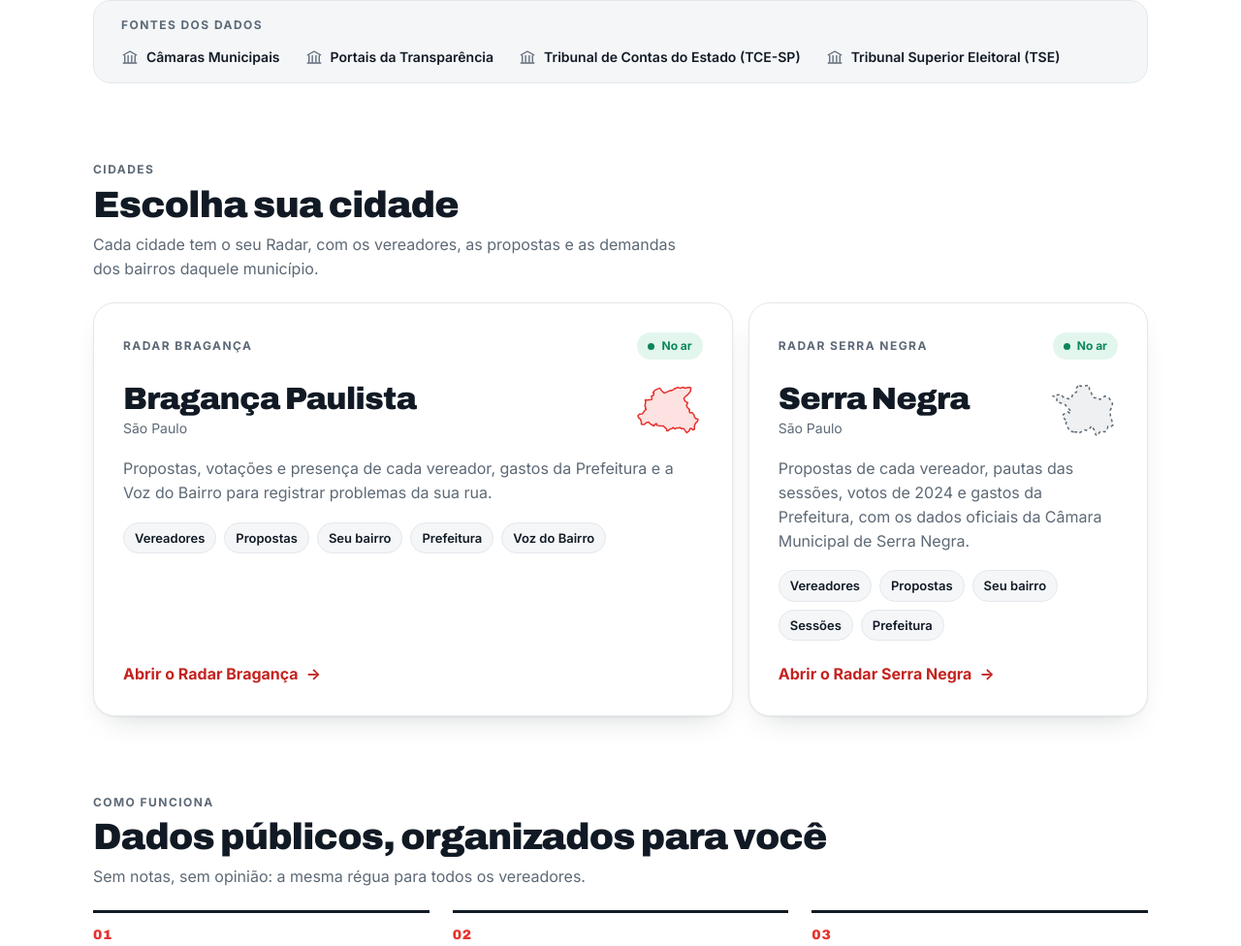
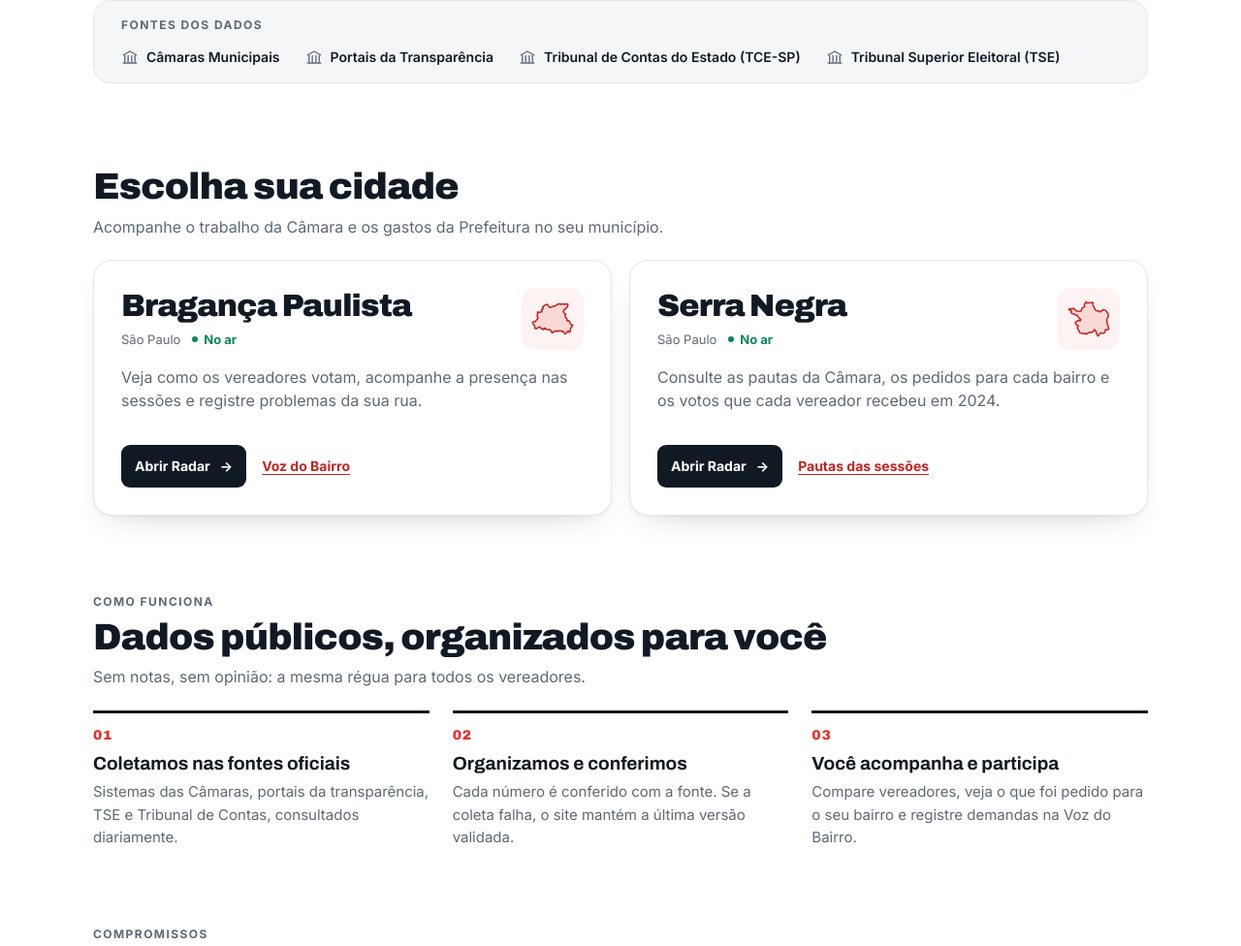
Before and after one commit to jacksonbp/jacksonbp.github.io, a plain HTML site: page index.html in a window 1280 px wide. Shown: the part 764-1740 px from the top of the page at 97% size. Drawn offline with Linux system fonts and the light colour scheme; a script that the page names is missing.

Commit message:
Equilibra os cartões de Bragança e Serra Negra no portal

```diff
--- a/index.html
+++ b/index.html
@@ -196,38 +196,49 @@
     section.block { padding-top: clamp(48px, 7vw, 80px); scroll-margin-top: 76px; }
     h2 { margin: 6px 0 8px; font: 900 clamp(26px, 4.5vw, 38px)/1.08 var(--display); letter-spacing: -.02em; }
     .sub { margin: 0 0 22px; color: var(--mute); max-width: 60ch; }
-    .cities { display: grid; grid-template-columns: minmax(0, 1.6fr) minmax(0, 1fr); gap: 16px; margin: 0; padding: 0; list-style: none; }
+    .cities { display: grid; grid-template-columns: repeat(2, minmax(0, 1fr)); gap: 18px; margin: 0; padding: 0; list-style: none; }
     .city {
-      display: flex; flex-direction: column; height: 100%;
-      background: var(--card); border: 1px solid var(--hair); border-radius: 22px;
-      padding: clamp(20px, 3vw, 30px); text-decoration: none; color: var(--ink);
-      box-shadow: var(--shadow); transition: transform .15s ease, border-color .15s ease;
+      position: relative; display: flex; flex-direction: column; min-width: 0;
+      padding: clamp(18px, 2.6vw, 28px); color: var(--ink);
+      background: var(--card); border: 1px solid var(--hair); border-radius: 20px;
+      box-shadow: var(--shadow);
     }
-    a.city:hover { transform: translateY(-2px); border-color: var(--red); }
-    .city-head { display: flex; align-items: center; justify-content: space-between; gap: 12px; }
-    .badge { display: inline-flex; align-items: center; gap: 7px; font-size: 12px; font-weight: 700; padding: 5px 11px; border-radius: 999px; white-space: nowrap; }
-    .badge.on { background: var(--ok-t); color: var(--ok); }
-    .badge.on i { width: 7px; height: 7px; border-radius: 50%; background: currentColor; }
-    .badge.soon { background: var(--paper); color: var(--mute); border: 1px solid var(--hair); }
-    .city-title { display: flex; align-items: center; justify-content: space-between; gap: 16px; margin-top: 16px; }
-    .city h3 { margin: 0 0 2px; font: 900 clamp(24px, 3.4vw, 32px)/1.1 var(--display); letter-spacing: -.02em; }
-    .shape { width: 72px; height: 72px; flex: none; }
+    .city-head { display: flex; align-items: center; justify-content: space-between; gap: 14px; }
+    .city h3 { margin: 0; font: 900 clamp(24px, 3vw, 32px)/1.1 var(--display); letter-spacing: -.025em; }
+    .city-meta { display: flex; flex-wrap: wrap; align-items: center; gap: 6px 12px; margin: 7px 0 0; font-size: 13px; color: var(--mute); }
+    .city-status { display: inline-flex; align-items: center; gap: 6px; color: var(--ok); font-weight: 700; }
+    .city-status::before { content: ""; width: 6px; height: 6px; border-radius: 50%; background: currentColor; }
+    .shape {
+      width: clamp(48px, 5vw, 64px); aspect-ratio: 1; flex: none; padding: 8px;
+      background: color-mix(in srgb, var(--red) 6%, var(--card)); border-radius: 14px;
+    }
     .shape svg { width: 100%; height: 100%; display: block; overflow: visible; }
-    .shape path { stroke-width: 1.5; vector-effect: non-scaling-stroke; stroke-linejoin: round; }
-    .shape.bp path { fill: rgba(229,50,45,.14); stroke: var(--red); }
-    .shape.sn path { fill: rgba(93,105,118,.10); stroke: var(--mute); stroke-dasharray: 3 3; }
-    .stats { display: flex; flex-wrap: wrap; align-items: baseline; gap: 6px 18px; margin: 16px 0 0; padding-top: 14px; border-top: 1px solid var(--hair); font-size: 14px; color: var(--mute); }
+    .shape path { fill: rgba(229,50,45,.14); stroke: var(--red-ink); stroke-width: 1.5; vector-effect: non-scaling-stroke; stroke-linejoin: round; }
+    .city .desc { margin: 16px 0 0; color: var(--mute); line-height: 1.5; }
+    .stats {
+      display: flex; align-items: center; flex-wrap: wrap; gap: 8px 22px;
+      margin: 18px 0 0; padding: 14px 0; border-block: 1px solid var(--hair);
+      color: var(--mute); font-size: 13px; line-height: 1.35;
+    }
     .stats[hidden] { display: none; }
-    .stats b { color: var(--ink); font: 900 19px/1 var(--display); letter-spacing: -.01em; margin-right: 4px; }
-    .city .uf { margin: 0; color: var(--mute); font-size: 14px; }
-    .city p.desc { margin: 12px 0 0; color: var(--mute); }
-    .tags { display: flex; flex-wrap: wrap; gap: 8px; margin: 18px 0 0; padding: 0; list-style: none; }
-    .tags li { font-size: 13px; font-weight: 600; background: var(--soft); border: 1px solid var(--hair); border-radius: 999px; padding: 5px 11px; }
-    .go { margin-top: auto; padding-top: 22px; display: inline-flex; align-items: center; gap: 8px; font-weight: 700; color: var(--red-ink); }
-    .go span { transition: transform .15s ease; }
-    a.city:hover .go span { transform: translateX(3px); }
-    .city.muted { background: var(--soft); box-shadow: none; border: 1.5px dashed color-mix(in srgb, var(--mute) 40%, transparent); }
-    .city.muted .go { color: var(--mute); }
+    .stats b { display: block; color: var(--ink); font: 900 25px/1.15 var(--display); letter-spacing: -.025em; font-variant-numeric: tabular-nums; }
+    .stats time { font-size: 12px; }
+    .city-actions { display: flex; flex-wrap: wrap; align-items: center; gap: 2px 16px; margin-top: auto; padding-top: 16px; }
+    .city-open, .city-shortcut { display: inline-flex; align-items: center; min-height: 44px; font-size: 14px; font-weight: 700; }
+    .city-open { gap: 10px; padding: 8px 14px; color: var(--paper); background: var(--ink); border-radius: 9px; text-decoration: none; }
+    .city-open::after { content: ""; position: absolute; inset: 0; border-radius: 20px; }
+    .city-shortcut { position: relative; color: var(--red-ink); text-underline-offset: 3px; }
+    .city:focus-within { border-color: var(--red-ink); }
+    @media (hover: hover) {
+      .city:hover { border-color: color-mix(in srgb, var(--red-ink) 55%, var(--hair)); }
+      .city-open:hover { background: var(--red-ink); }
+    }
+    @media (min-width: 761px) {
+      @supports (grid-template-rows: subgrid) {
+        .city { display: grid; grid-row: span 4; grid-template-rows: subgrid; row-gap: 0; }
+        .city-actions { grid-row: 4; }
+      }
+    }
 
     /* como funciona */
     .steps { display: grid; grid-template-columns: repeat(3, minmax(0, 1fr)); gap: 16px 24px; margin: 0; padding: 0; list-style: none; counter-reset: s; }
@@ -364,47 +375,38 @@
     </section>
 
     <section class="block" id="cidades" aria-labelledby="cidades-t">
-      <p class="eyebrow">Cidades</p>
       <h2 id="cidades-t">Escolha sua cidade</h2>
-      <p class="sub">Cada cidade tem o seu Radar, com os vereadores, as propostas e as demandas dos bairros daquele município.</p>
+      <p class="sub">Acompanhe o trabalho da Câmara e os gastos da Prefeitura no seu município.</p>
       <ul class="cities">
-        <li>
-          <a class="city" href="/braganca/" data-goatcounter-click="cidade-braganca-cartao" data-goatcounter-title="Bragança: cartão da cidade">
+        <li class="city">
           <div class="city-head">
-              <p class="eyebrow">Radar Bragança</p>
-              <span class="badge on"><i aria-hidden="true"></i>No ar</span>
+            <div>
+              <h3>Bragança Paulista</h3>
+              <p class="city-meta">São Paulo <span class="city-status">No ar</span></p>
             </div>
-            <div class="city-title">
-              <div><h3>Bragança Paulista</h3><p class="uf">São Paulo</p></div>
-              <span class="shape bp" data-mun="mun-bp" aria-hidden="true"></span>
+            <span class="shape" data-mun="mun-bp" aria-hidden="true"></span>
           </div>
-            <p class="desc">Propostas, votações e presença de cada vereador, gastos da Prefeitura e a Voz do Bairro para registrar problemas da sua rua.</p>
-            <!-- Números lidos do arquivo que o robô gera todo dia. Se a leitura falhar, continua escondido. -->
+          <p class="desc">Veja como os vereadores votam, acompanhe a presença nas sessões e registre problemas da sua rua.</p>
           <p class="stats" id="numeros-braganca" data-fonte="https://bragancaterraquerida.com.br/dados-inicio.js" hidden></p>
-            <ul class="tags" aria-label="O que tem no Radar Bragança">
-              <li>Vereadores</li><li>Propostas</li><li>Seu bairro</li><li>Prefeitura</li><li>Voz do Bairro</li>
-            </ul>
-            <span class="go">Abrir o Radar Bragança <span aria-hidden="true">→</span></span>
-          </a>
+          <div class="city-actions">
+            <a class="city-open" href="/braganca/" aria-label="Abrir Radar de Bragança" data-goatcounter-click="cidade-braganca-cartao" data-goatcounter-title="Bragança: cartão da cidade">Abrir Radar <span aria-hidden="true">→</span></a>
+            <a class="city-shortcut" href="https://bragancaterraquerida.com.br/demandas/">Voz do Bairro</a>
+          </div>
         </li>
-        <li>
-          <a class="city" href="/serranegra/" data-goatcounter-click="cidade-serranegra-cartao" data-goatcounter-title="Serra Negra: cartão da cidade">
+        <li class="city">
           <div class="city-head">
-              <p class="eyebrow">Radar Serra Negra</p>
-              <span class="badge on"><i aria-hidden="true"></i>No ar</span>
+            <div>
+              <h3>Serra Negra</h3>
+              <p class="city-meta">São Paulo <span class="city-status">No ar</span></p>
             </div>
-            <div class="city-title">
-              <div><h3>Serra Negra</h3><p class="uf">São Paulo</p></div>
-              <span class="shape sn" data-mun="mun-sn" aria-hidden="true"></span>
+            <span class="shape" data-mun="mun-sn" aria-hidden="true"></span>
           </div>
-            <p class="desc">Propostas de cada vereador, pautas das sessões, votos de 2024 e gastos da Prefeitura, com os dados oficiais da Câmara Municipal de Serra Negra.</p>
-            <!-- Números lidos do arquivo que o robô gera todo dia. Se a leitura falhar, continua escondido. -->
+          <p class="desc">Consulte as pautas da Câmara, os pedidos para cada bairro e os votos que cada vereador recebeu em 2024.</p>
           <p class="stats" id="numeros-serranegra" data-fonte="serranegra/dados-inicio.js" hidden></p>
-            <ul class="tags" aria-label="O que tem no Radar Serra Negra">
-              <li>Vereadores</li><li>Propostas</li><li>Seu bairro</li><li>Sessões</li><li>Prefeitura</li>
-            </ul>
-            <span class="go">Abrir o Radar Serra Negra <span aria-hidden="true">→</span></span>
-          </a>
+          <div class="city-actions">
+            <a class="city-open" href="/serranegra/" aria-label="Abrir Radar de Serra Negra" data-goatcounter-click="cidade-serranegra-cartao" data-goatcounter-title="Serra Negra: cartão da cidade">Abrir Radar <span aria-hidden="true">→</span></a>
+            <a class="city-shortcut" href="/serranegra/sessoes/">Pautas das sessões</a>
+          </div>
         </li>
       </ul>
     </section>
@@ -622,7 +624,7 @@
         if (!RB || typeof RB !== "object") return;
         var partes = [];
         if (Array.isArray(RB.v) && RB.v.length > 0) partes.push([RB.v.length, RB.v.length === 1 ? "vereador" : "vereadores"]);
-        if (typeof RB.totalPropostas === "number" && isFinite(RB.totalPropostas) && RB.totalPropostas > 0) partes.push([RB.totalPropostas, "propostas"]);
+        if (typeof RB.totalPropostas === "number" && isFinite(RB.totalPropostas) && RB.totalPropostas > 0) partes.push([RB.totalPropostas, RB.totalPropostas === 1 ? "proposta" : "propostas"]);
         var quando = new Date(RB.gerh);
         if (!partes.length) return;
         alvo.textContent = "";
@@ -633,14 +635,18 @@
           span.appendChild(document.createTextNode(p[1]));
           alvo.appendChild(span);
         });
-        if (!isNaN(quando.getTime())) {
-          var dia = document.createElement("span");
-          dia.textContent = "atualizado em " + quando.toLocaleDateString("pt-BR", { day: "2-digit", month: "2-digit", timeZone: "America/Sao_Paulo" });
+        if (RB.gerh != null && !isNaN(quando.getTime())) {
+          var dia = document.createElement("time");
+          dia.dateTime = quando.toISOString();
+          dia.textContent = "Atualizado em " + quando.toLocaleDateString("pt-BR", { day: "2-digit", month: "2-digit", timeZone: "America/Sao_Paulo" });
           alvo.appendChild(dia);
         }
         alvo.hidden = false;
-      } catch (e) { alvo.hidden = true; }
+      } catch (e) {
+        alvo.hidden = true;
+      } finally {
         proximo();
+      }
     };
     s.onerror = proximo;
     document.body.appendChild(s);
```
Lines whose indentation alone changed are shown as unchanged.
